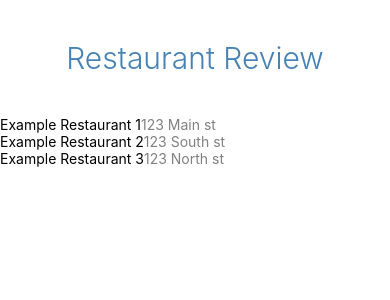
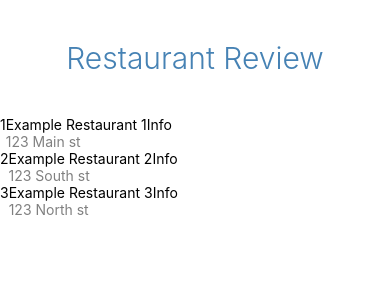
Before and after one commit to imagineLife/nativePractice, a React Native app in the folder GithubFetcher/: screen / in a window 390 px wide. Shown: the top 300 px of the page. Built offline with nearby package versions, Linux system fonts and the light colour scheme.

Commit message:
updates flex, introduces info "button" to-be

```diff
--- a/GithubFetcher/App.js
+++ b/GithubFetcher/App.js
@@ -16,8 +16,8 @@ const styles = {
     color: 'grey'
   },
   flex: {
-    c: {flexDirection: 'row'},
-    r: 'row',
+    c: {flexDirection: 'column'},
+    r: {flexDirection: 'row'},
   }
 }
 
@@ -39,17 +39,21 @@ const places = [
 export default class App extends Component {
   render() {
 
-    let placesInList = places.map(pl => {
+    let placesInList = places.map((pl,ind) => {
       return(
         <View
           key={pl.name}
-          style={styles.flex.c}>
-          <Text>
-            {pl.name}
-          </Text>
-          <Text style={styles.itemSubText}>
-            {pl.addr}
-          </Text>
+          style={styles.flex.r}>
+
+          <Text>{ind + 1}</Text>
+
+          <View
+            style={styles.flex.c}>
+            <Text>{pl.name}</Text>
+            <Text style={styles.itemSubText}>{pl.addr}</Text>
+          </View>
+
+          <Text>Info</Text>
         </View>)
     })
 
```
